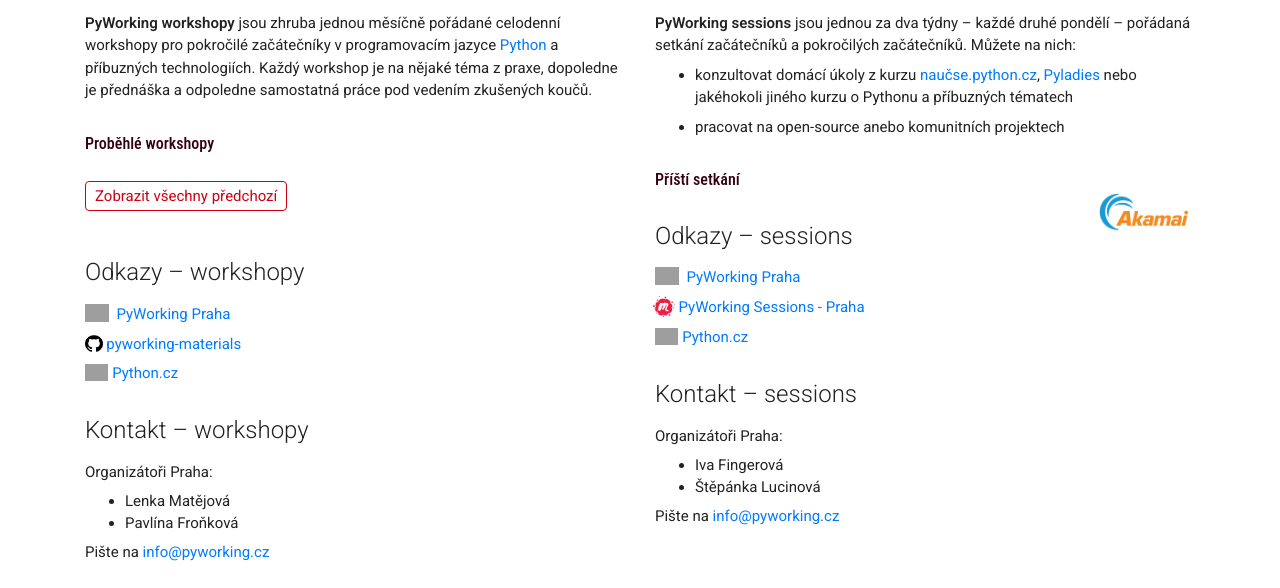
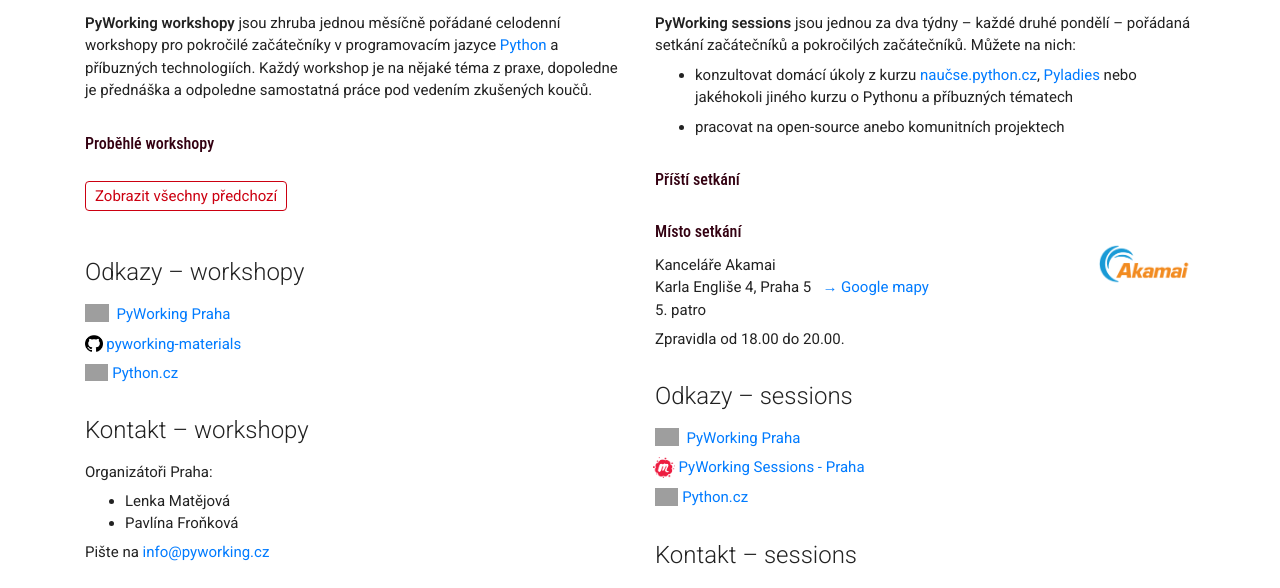
Before and after one commit to pyvec/pyworking.cz, a Flask app: template pyworking_cz/templates/index.html in a window 1280 px wide. Shown: the part 452-1040 px from the top of the page. Before the commit the page ends 1013 px from the top, so only its background shows below. Run offline with Flask 2, Linux system fonts and the light colour scheme; the template is opened without the code that fills it, so the values that code supplies are empty; some libraries are stand-ins or nearby versions; some web fonts are replaced; grey boxes are pictures that could not be loaded.

Commit message:
pridani mista a casu konani workshopu, posunuti loga Akamai (#13)

```diff
--- a/pyworking_cz/templates/index.html
+++ b/pyworking_cz/templates/index.html
@@ -138,10 +138,6 @@
 
       <h3 class='event-list-title'>Příští setkání</h3>
 
-      <div style='float: right; margin-top: -20px; margin-right: -8px'>
-        <img src='/static/akamai-logo.png' alt='Akamai' style='height: 60px'>
-      </div>
-
       {% macro meetup(url, title, date, city) %}
         <p>
           <span class='event-title'>
@@ -161,6 +157,23 @@
       {% for event in upcoming_session_events %}
         {{ meetup(event.url, event.title, format_date_cs(event.date), event.city_cs) }}
       {% endfor %}
+
+      <h3 class='event-list-title'>Místo setkání</h3>
+
+      <!-- Akamai logo -->
+      <div style='float: right; margin-top: -20px; margin-right: -8px'>
+        <img src='/static/akamai-logo.png' alt='Akamai' style='height: 60px'>
+      </div>
+
+
+      <p>
+        Kanceláře Akamai<br>
+        Karla Engliše 4, Praha 5
+        &nbsp; <a href="https://goo.gl/maps/KvRFT26bY4v" target="_blank">→ Google mapy</a><br>
+        5. patro<br>
+      </p>
+
+      <p>Zpravidla od 18.00 do 20.00.</p>
 
       <h2>Odkazy &ndash; sessions</h2>
 
```
